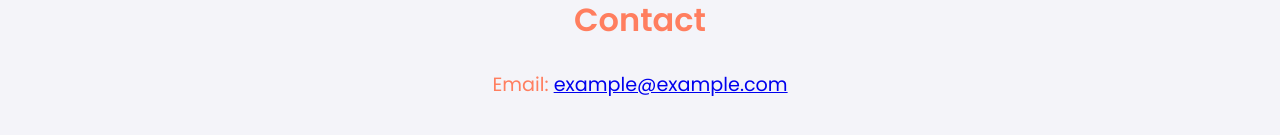
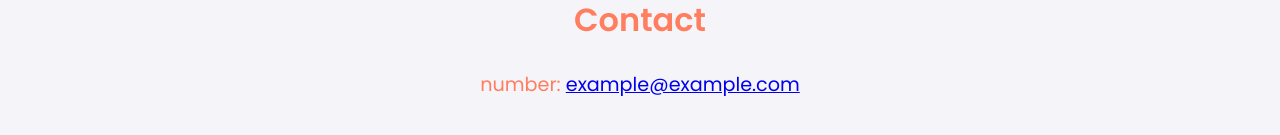
Before and after one commit to Xyzla222/Food-Dive, a plain HTML site: page index.html in a window 1280 px wide. Shown: the part 2443-2578 px from the top of the page. Drawn offline with Linux system fonts and the light colour scheme.

Commit message:
Update index.html

```diff
--- a/index.html
+++ b/index.html
@@ -89,7 +89,7 @@
 
     <section class="contact-info">
         <h2>Contact</h2>
-        <p>Email: <a href="mailto:example@example.com">example@example.com</a></p>
+        <p>number: <a href="mailto:880">example@example.com</a></p>
     </section>
 
     <footer>
```
